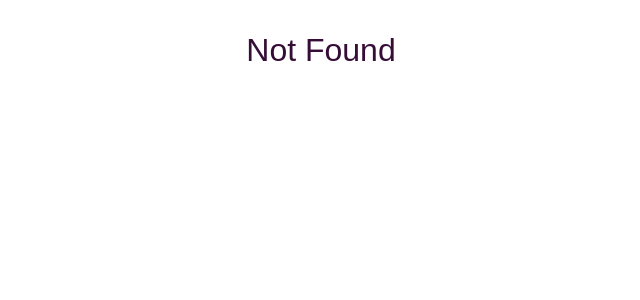
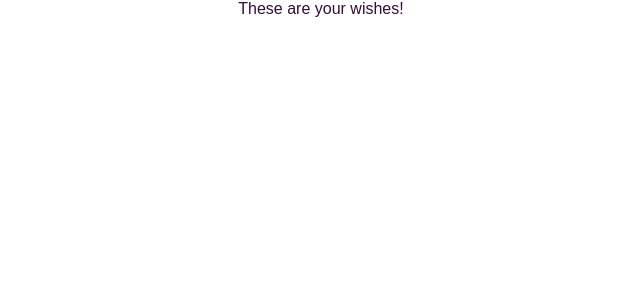
Before and after one commit to ismatullaevash/venushacks, a React (Create React App) app: page /wishlist in a window 1280 px wide. Shown: the top 300 px of the page, without its empty margins (319-959 px from the left). Built offline with nearby package versions, Linux system fonts and the light colour scheme.

Commit message:
set up for wishlist, added a route, need to insert html code

```diff
--- a/src/components/App.js
+++ b/src/components/App.js
@@ -4,6 +4,7 @@ import Profile from "./Profile";
 import SignIn from "./Signin";
 import { BrowserRouter, Route, Switch, Link } from "react-router-dom";
 import Landing from "./Landing";
+import WishList from "./WishList";
 
 function App() {
   const [totalAmt, setTotalAmt] = useState(150);
@@ -23,6 +24,9 @@ function App() {
           <Route exact path="/tasks">
             <TaskComponent  />
           </Route>
+          <Route exact path="/wishlist">
+            <WishList  />
+          </Route>
           <Route render={() => <h1>Not Found</h1>} />
         </Switch>
       </BrowserRouter>
--- a/src/components/Profile.js
+++ b/src/components/Profile.js
@@ -18,8 +18,10 @@ function Profile (props)  {
   return <div>
     <div class="topnav">
       <a id="FinFam" href="#">FinFam</a>
+      <a id="tasks" href="/tasks">My Tasks</a>
+      <a id="tasks" href="/wishlist">My WishList</a>
       <a id="logout" onClick={props.handleLogOut}>LogOut</a>
-      <a id="tasks" href="/tasks">My Tasks</a>
+
     </div>
 
 
@@ -29,7 +31,7 @@ function Profile (props)  {
           <div class="card">
           <img src="https://cdn.discordapp.com/attachments/834912135246118918/835903463312588820/unknown.png" alt="Logo"/>
           <p id="profileinfo">
-            Name: Test
+            Name: Doja Cat
           </p>
           <p id="profileinfo">
             DOB: 01/01/2000
--- /dev/null
+++ b/src/components/WishList.js
@@ -0,0 +1,11 @@
+import React from "react";
+
+function WishList ()  {
+return(
+    <div>
+        These are your wishes!
+
+    </div>
+);
+}
+export default WishList;
```
Also changed, not shown: 1 other file (tests, documents, lock files or other folders).
